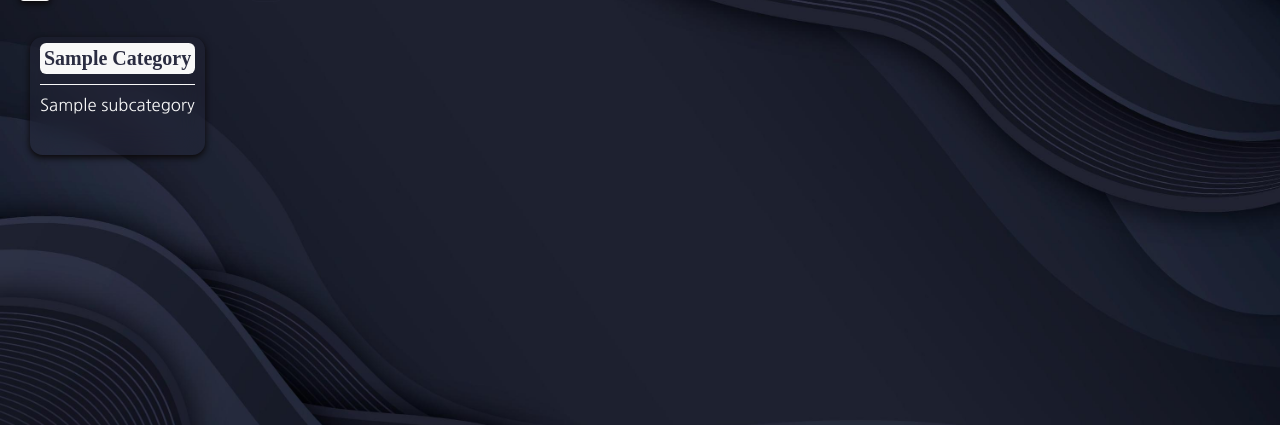
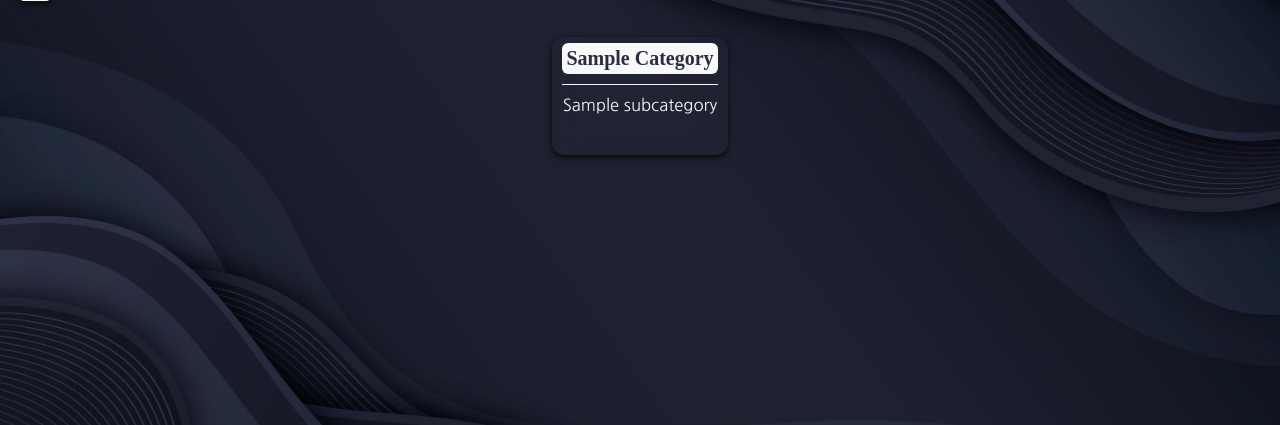
Before and after one commit to singh-chandanbir/PriceWise, a Flask app: template templates/category_page.html in a window 1280 px wide. Shown: the part 241-666 px from the top of the page. Run offline with Flask 3, Linux system fonts and the light colour scheme; the template is opened without the code that fills it: most values are stand-ins (such as "Sample title", 1, 10 or a date in 2020); some web fonts are replaced.

Commit message:
fixed offcenter categories

```diff
--- a/static/Styles/category.css
+++ b/static/Styles/category.css
@@ -43,7 +43,8 @@
     flex-wrap: wrap;
     color: var(--secondary-color);
     padding: 1.5em;
-
+    /* align-items: center; */
+    justify-content: center;
 }
 .product_category_block{
     background-color: var(--primary-color);
@@ -67,7 +68,7 @@
 .subcategories{
     margin-top: 0.5em;
     display: flex;
-    align-items: baseline;
+
     flex-direction: column;
     gap: 0.4em;
 }
```
